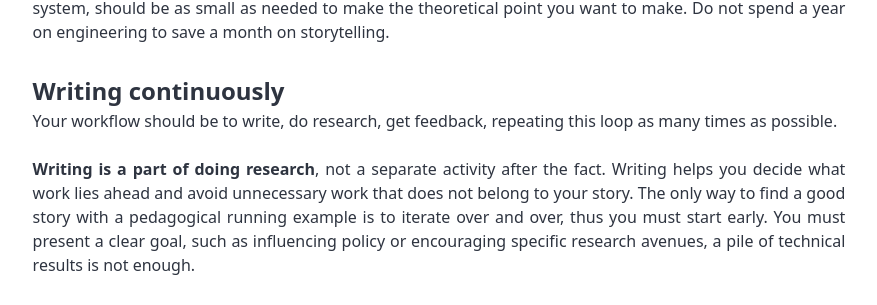
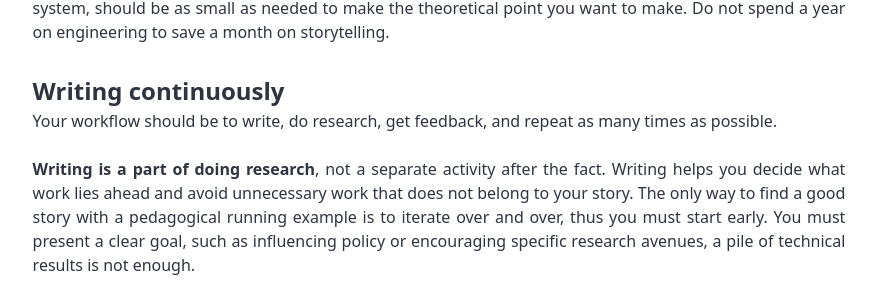
Before and after one commit to SolalPirelli/solalpirelli.github.io, a Jekyll site: the page built from _guides/writing.md, in a window 1280 px wide and 900 px high, scrolled down 1345 px. Shown: the part 150-455 px from the top of the window, without its empty margins (201-1078 px from the left). Built offline with Jekyll 4.4.1, drawn with Linux system fonts in a browser that asks for light colours.

Commit message:
Minor wording fix in writing guide

```diff
--- a/_guides/writing.md
+++ b/_guides/writing.md
@@ -49,7 +49,7 @@ Do not spend a year on engineering to save a month on storytelling.
 
 ## Writing continuously
 
-Your workflow should be to write, do research, get feedback, repeating this loop as many times as possible.
+Your workflow should be to write, do research, get feedback, and repeat as many times as possible.
 
 **Writing is a part of doing research**, not a separate activity after the fact.
 Writing helps you decide what work lies ahead and avoid unnecessary work that does not belong to your story.
```
